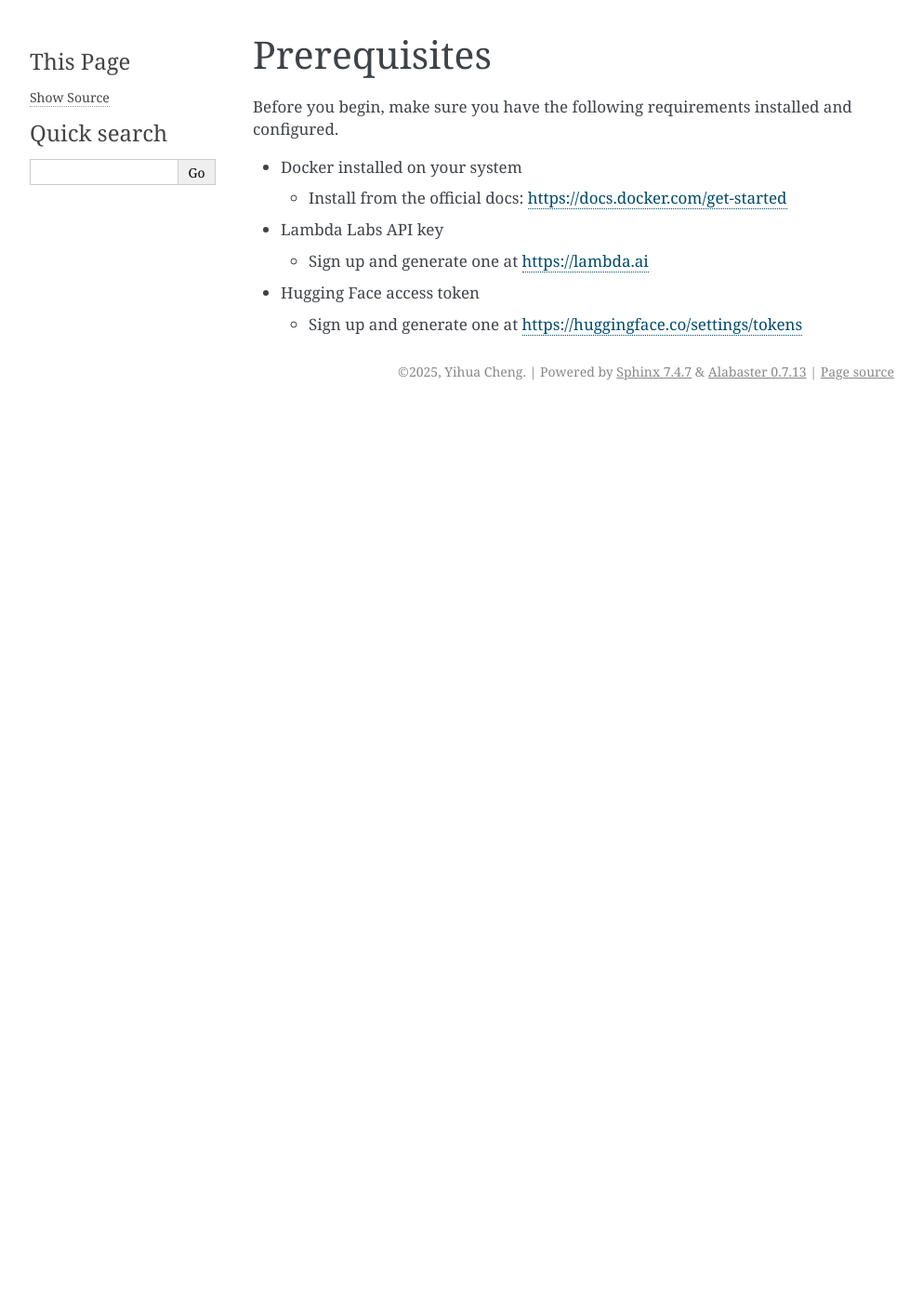
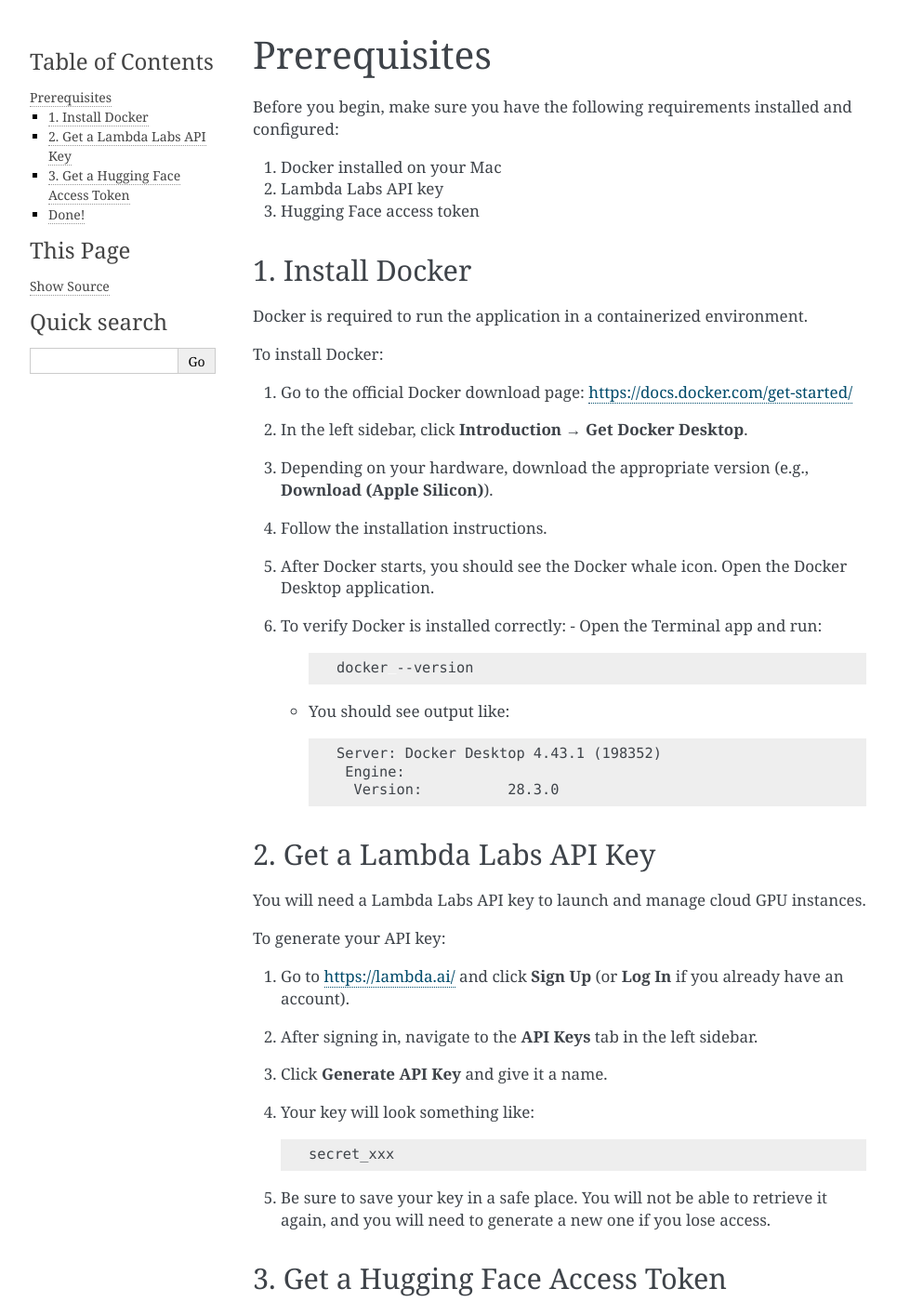
Before and after one commit to LMCache/LMIgnite, a Sphinx documentation site: the page built from docs/source/quickstart/prerequisites.rst, in a window 1280 px wide and 1400 px high. Shown: the whole window at 93% size, without its empty margins (148-1141 px from the left). Built offline with Sphinx 7.4.7, drawn with Linux system fonts in a browser that asks for light colours; some of the changed text lies outside the part shown.

Commit message:
Update quickstart docs (#4)
* Update quickstart docs: deployment, launch-ui, prerequisites (July 11 improvements)

* Clarify Hugging Face gated model access note in prerequisites

```diff
--- a/docs/source/quickstart/prerequisites.rst
+++ b/docs/source/quickstart/prerequisites.rst
@@ -1,16 +1,79 @@
 Prerequisites
 =============
 
-Before you begin, make sure you have the following requirements installed and configured.
+Before you begin, make sure you have the following requirements installed and configured:
 
-* Docker installed on your system
+1. Docker installed on your Mac
+2. Lambda Labs API key
+3. Hugging Face access token
 
-  * Install from the official docs: https://docs.docker.com/get-started
+1. Install Docker
+-----------------
 
-* Lambda Labs API key
+Docker is required to run the application in a containerized environment.
 
-  * Sign up and generate one at https://lambda.ai
+To install Docker:
 
-* Hugging Face access token
+#. Go to the official Docker download page: https://docs.docker.com/get-started/
+#. In the left sidebar, click **Introduction → Get Docker Desktop**.
+#. Depending on your hardware, download the appropriate version (e.g., **Download (Apple Silicon)**).
+#. Follow the installation instructions.
+#. After Docker starts, you should see the Docker whale icon. Open the Docker Desktop application.
+#. To verify Docker is installed correctly:
+   - Open the Terminal app and run:
 
-  * Sign up and generate one at https://huggingface.co/settings/tokens
+     .. code-block:: bash
+
+        docker --version
+
+   - You should see output like:
+
+     .. code-block:: text
+
+        Server: Docker Desktop 4.43.1 (198352)
+         Engine:
+          Version:          28.3.0
+
+2. Get a Lambda Labs API Key
+----------------------------
+
+You will need a Lambda Labs API key to launch and manage cloud GPU instances.
+
+To generate your API key:
+
+#. Go to https://lambda.ai/ and click **Sign Up** (or **Log In** if you already have an account).
+#. After signing in, navigate to the **API Keys** tab in the left sidebar.
+#. Click **Generate API Key** and give it a name.
+#. Your key will look something like:
+
+   .. code-block:: text
+
+      secret_xxx
+
+#. Be sure to save your key in a safe place. You will not be able to retrieve it again, and you will need to generate a new one if you lose access.
+
+3. Get a Hugging Face Access Token
+----------------------------------
+
+You need a Hugging Face token to access models from the Hugging Face Hub.
+
+To get your HF access token:
+
+#. Go to https://huggingface.co/login and **Sign Up** (or **Log In** if you already have an account).
+#. Then go to: https://huggingface.co/settings/tokens.
+#. Click **+ Create new token**, choose the token type **Read**, give it a name (e.g., "lmignite"), and click **Create token**.
+#. Your token will look something like:
+
+   .. code-block:: text
+
+      hf_xxx
+
+#. Be sure to save your token somewhere safe. You will not be able to see it again after closing the modal. If you lose it, you’ll need to create a new one.
+
+.. note::
+   Some models on Hugging Face are "gated" and require you to request access on the model card page. You may need to agree to conditions, and approval can be automatic or manual depending on the model author.
+
+Done!
+-----
+
+Once you've completed these three steps, you're ready to proceed with the rest of the tutorial.
```
Also changed, not shown: docs/source/quickstart/deployment.rst (+15 -3 lines), docs/source/quickstart/launch-ui.rst (+13 -1 lines).
